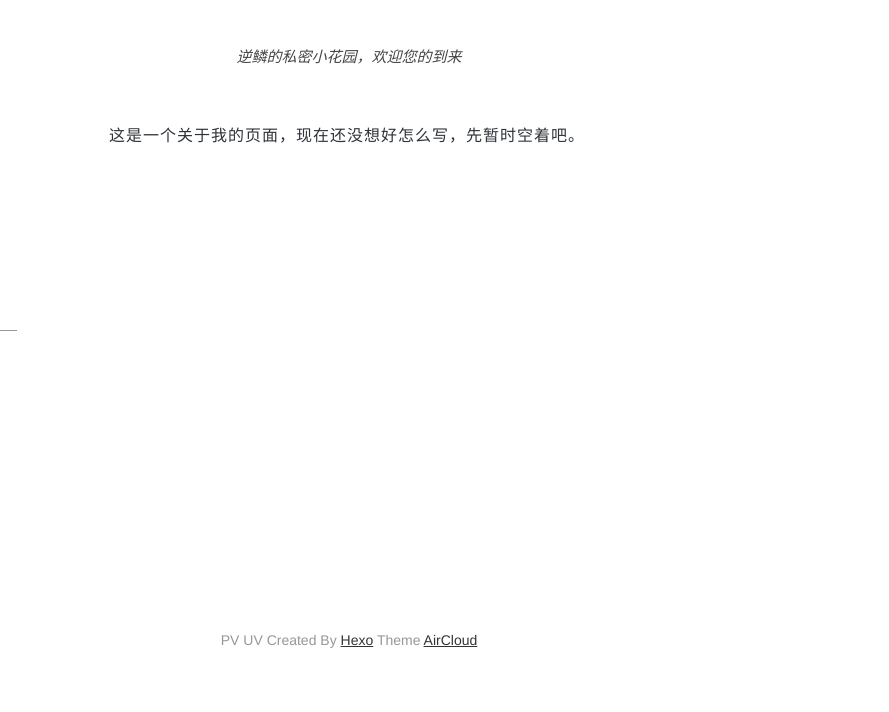
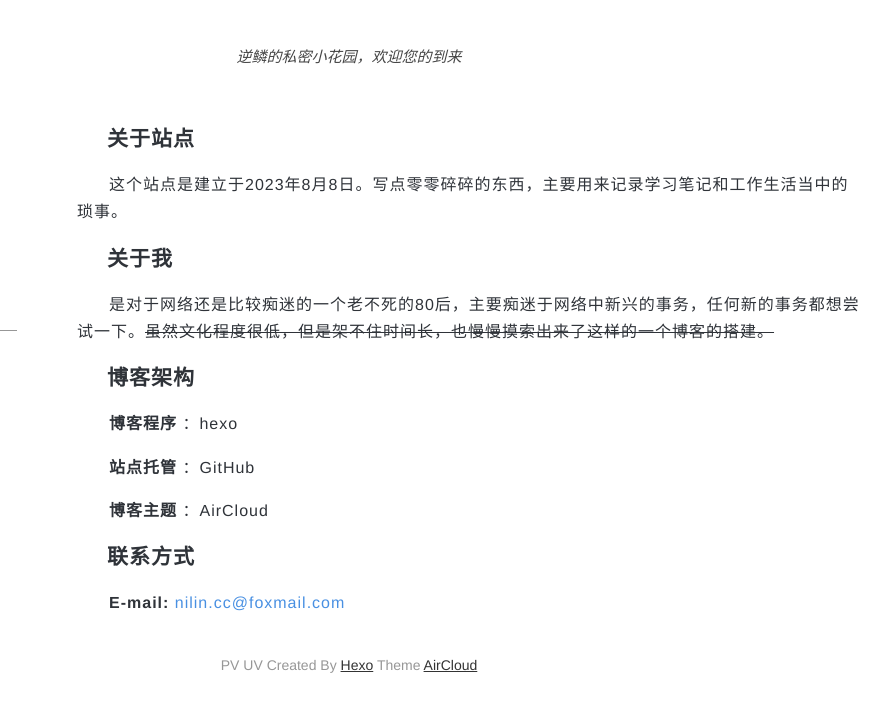
Before and after one commit to nilincc/nilinblog, a plain HTML site: page about/index.html in a window 1280 px wide. Shown: the full height of the page, 291-1180 px from the left. Drawn offline with nearby package versions, Linux system fonts and the light colour scheme; some packages are replaced by stand-ins of ours; a script that the page names is missing; a small style sheet from the web is missing.

Commit message:
Site updated: 2023-08-24 22:10:55

```diff
--- a/about/index.html
+++ b/about/index.html
@@ -136,7 +136,12 @@
         <!-- Main Content -->
 
 <div class="post-content ">
-    <p>这是一个关于我的页面，现在还没想好怎么写，先暂时空着吧。</p>
+    <h2 id="关于站点"><a href="#关于站点" class="headerlink" title="关于站点"></a>关于站点</h2><p>这个站点是建立于2023年8月8日。写点零零碎碎的东西，主要用来记录学习笔记和工作生活当中的琐事。</p>
+<h2 id="关于我"><a href="#关于我" class="headerlink" title="关于我"></a>关于我</h2><p>是对于网络还是比较痴迷的一个老不死的80后，主要痴迷于网络中新兴的事务，任何新的事务都想尝试一下。<del>虽然文化程度很低，但是架不住时间长，也慢慢摸索出来了这样的一个博客的搭建。</del></p>
+<h2 id="博客架构"><a href="#博客架构" class="headerlink" title="博客架构"></a>博客架构</h2><p><strong>博客程序</strong> ：hexo</p>
+<p><strong>站点托管</strong> ：GitHub</p>
+<p><strong>博客主题</strong> ：AirCloud</p>
+<h2 id="联系方式"><a href="#联系方式" class="headerlink" title="联系方式"></a>联系方式</h2><p><strong>E-mail:</strong> <a href="mailto:&#x6e;&#105;&#x6c;&#105;&#110;&#46;&#x63;&#x63;&#64;&#102;&#111;&#x78;&#x6d;&#97;&#x69;&#x6c;&#x2e;&#99;&#x6f;&#109;">&#x6e;&#105;&#x6c;&#105;&#110;&#46;&#x63;&#x63;&#64;&#102;&#111;&#x78;&#x6d;&#97;&#x69;&#x6c;&#x2e;&#99;&#x6f;&#109;</a></p>
 
 
     <div id="comment-container"></div>
```
